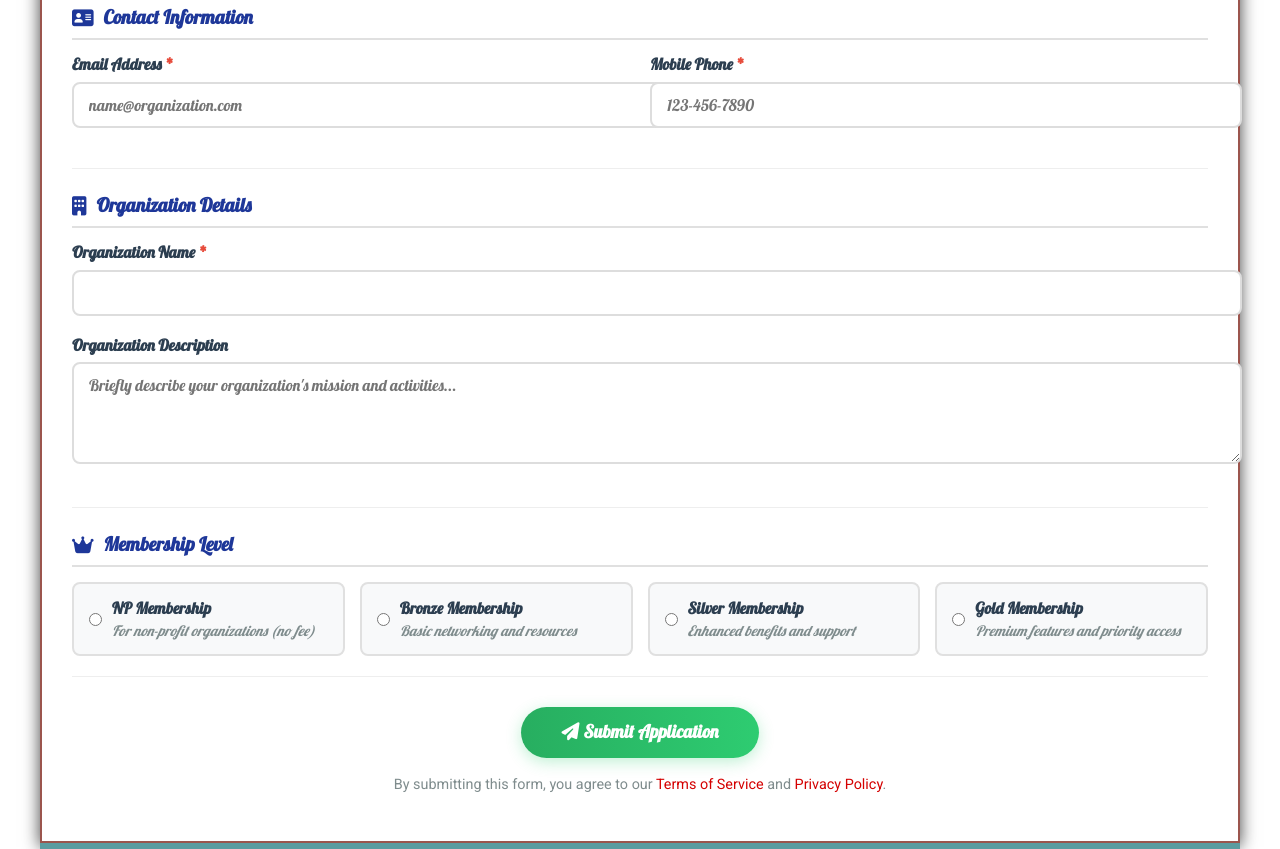
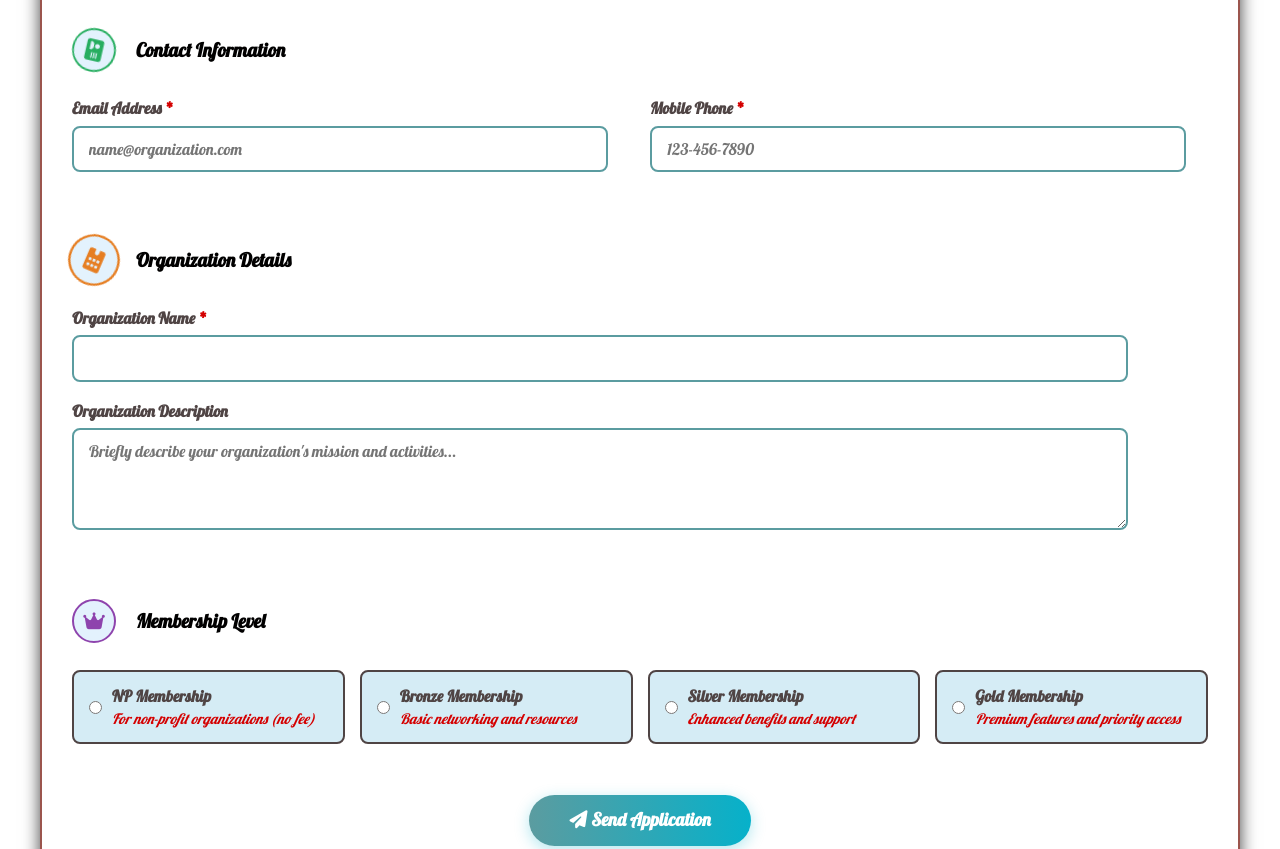
Before and after one commit to flixjavier/wdd231, a plain HTML site: page chamber/join.html in a window 1280 px wide. Shown: the part 940-1789 px from the top of the page. Drawn offline with Linux system fonts and the light colour scheme; no server answers.

Commit message:
animation updates

```diff
--- a/chamber/join.html
+++ b/chamber/join.html
@@ -216,7 +216,7 @@
                 <input type="hidden" name="timestamp" id="timestamp">
 
                 <button type="submit" class="btn-submit">
-                    <i class="fas fa-paper-plane"></i> Submit Application
+                    <i class="fas fa-paper-plane"></i> Send Application
                 </button>
 
                 <p class="form-note">By submitting this form, you agree to our <a href="#">Terms of Service</a> and <a href="#">Privacy Policy</a>.</p>
--- a/chamber/styles/form.css
+++ b/chamber/styles/form.css
@@ -40,6 +40,7 @@
   --black-3: #010000ff;
   --moonstone: #5B9CA0ff;
   --moonstone-2: #06B1CAff;
+  --background: #d5ecf5;
 }
 
 .form-header {
@@ -72,7 +73,8 @@
 }
 
 .form-intro {
-    background: #f0f8ff;
+    background: var(--background);
+    font-weight: bold;
     border-left: 4px solid var(--engineering-orange);
     padding: 20px;
     margin-bottom: 30px;
@@ -80,14 +82,14 @@
 }
 
 .form-intro h3 {
-    color: #1e3799;
+    color: var(--black-2);
     margin-bottom: 10px;
 }
 
 .form-section {
     margin-bottom: 25px;
     padding-bottom: 20px;
-    border-bottom: 1px solid #eee;
+    border-bottom: 1px solid white;
 }
 
 .form-section:last-child {
@@ -96,10 +98,10 @@
 }
 
 h3.section-title {
-    color: #1e3799;
+    color: var(--black-3);
     margin-bottom: 15px;
     padding-bottom: 10px;
-    border-bottom: 2px solid #e0e0e0;
+    border-bottom: 2px solid white;
     display: flex;
     align-items: center;
     gap: 10px;
@@ -125,11 +127,11 @@ label {
     display: block;
     margin-bottom: 8px;
     font-weight: 600;
-    color: #2c3e50;
+    color: var(--van-dyke);
 }
 
 label span.required {
-    color: #e74c3c;
+    color: var(--engineering-orange);
 }
 
 input[type="text"],
@@ -137,9 +139,9 @@ input[type="email"],
 input[type="tel"],
 select,
 textarea {
-    width: 100%;
+    width: 90%;
     padding: 12px 15px;
-    border: 2px solid #ddd;
+    border: 2px solid var(--moonstone);
     border-radius: 8px;
     font-size: 16px;
     transition: all 0.3s ease;
@@ -148,9 +150,9 @@ textarea {
 input:focus,
 select:focus,
 textarea:focus {
-    border-color: #3498db;
+    border-color: var(--background);
     outline: none;
-    box-shadow: 0 0 8px rgba(52, 152, 219, 0.3);
+    box-shadow: 0 0 8px rgba(6, 177, 202, 0.3);
 }
 
 .radio-group {
@@ -162,16 +164,16 @@ textarea:focus {
 
 .radio-option {
     flex: 1 1 150px;
-    background: #f8f9fa;
+    background: var(--background);
     padding: 15px;
     border-radius: 8px;
-    border: 2px solid #e0e0e0;
+    border: 2px solid var(--van-dyke);
     transition: all 0.3s ease;
 }
 
 .radio-option:hover {
-    border-color: #3498db;
-    background: #e3f2fd;
+    border-color: var(--moonstone);
+    background: rgba(79, 68, 68, 0.2);
 }
 
 .radio-option label {
@@ -188,13 +190,13 @@ textarea:focus {
 
 .membership-feature {
     font-size: 0.9rem;
-    color: #7f8c8d;
+    color: var(--engineering-orange);
     margin-top: 5px;
     font-style: italic;
 }
 
 .btn-submit {
-    background: linear-gradient(90deg, #27ae60, #2ecc71);
+    background: linear-gradient(90deg, var(--moonstone), var(--moonstone-2));
     color: white;
     border: none;
     padding: 15px 40px;
@@ -205,20 +207,85 @@ textarea:focus {
     font-weight: 600;
     display: block;
     margin: 30px auto 10px;
-    box-shadow: 0 4px 15px rgba(46, 204, 113, 0.3);
+    box-shadow: 0 4px 15px rgba(6, 177, 202, 0.3);
 }
 
 .btn-submit:hover {
     transform: translateY(-3px);
-    box-shadow: 0 6px 20px rgba(46, 204, 113, 0.4);
-    background: linear-gradient(90deg, #2ecc71, #27ae60);
+    box-shadow: 0 6px 20px rgba(6, 177, 202, 1.0);
+    background: linear-gradient(90deg, var(--engineering-orange), var(--redwood));
 }
 
 .form-note {
     text-align: center;
-    color: #7f8c8d;
+    color: var(--black);
     font-size: 0.9rem;
     margin-top: 15px;
+}
+
+
+/* Keyframes for continuous rotation */
+@keyframes rotateCircle {
+  0% { transform: rotate(0deg); }
+  100% { transform: rotate(360deg); }
+}
+
+@keyframes rotateCircleReverse {
+  0% { transform: rotate(360deg); }
+  100% { transform: rotate(0deg); }
+}
+
+@keyframes rotateCirclePulse {
+  0% { transform: rotate(0deg) scale(1); }
+  50% { transform: rotate(180deg) scale(1.2); }
+  100% { transform: rotate(360deg) scale(1); }
+}
+
+@keyframes rotateCircleBounce {
+  0% { transform: rotate(0deg) translateY(0); }
+  25% { transform: rotate(90deg) translateY(-5px); }
+  50% { transform: rotate(180deg) translateY(0); }
+  75% { transform: rotate(270deg) translateY(-5px); }
+  100% { transform: rotate(360deg) translateY(0); }
+}
+
+/* Applicant Information icon animation */
+.form-section:nth-child(1) .section-title i {
+  animation: rotateCircle 6s infinite linear;
+  color: #1e3799;
+}
+
+/* Contact Information icon animation */
+.form-section:nth-child(2) .section-title i {
+  animation: rotateCircleReverse 7s infinite linear;
+  color: #27ae60;
+}
+
+/* Organization Details icon animation */
+.form-section:nth-child(3) .section-title i {
+  animation: rotateCirclePulse 8s infinite ease-in-out;
+  color: #e67e22;
+}
+
+/* Membership Level icon animation */
+.form-section:nth-child(4) .section-title i {
+  animation: rotateCircleBounce 5s infinite ease-in-out;
+  color: #8e44ad;
+}
+
+/* Base styles for icons */
+.section-title i {
+  display: inline-flex;
+  justify-content: center;
+  align-items: center;
+  width: 40px;
+  height: 40px;
+  border-radius: 50%;
+  background: #e3f2fd;
+  font-size: 1.2rem;
+  margin-right: 10px;
+  border: 2px solid currentColor;
+  transition: all 0.3s ease;
 }
 
 @media (max-width: 600px) {
--- a/chamber/styles/small.css
+++ b/chamber/styles/small.css
@@ -12,6 +12,7 @@
   --black-3: #010000ff;
   --moonstone: #5B9CA0ff;
   --moonstone-2: #06B1CAff;
+  --background: #d5ecf5;
 }
 
 header {
@@ -83,7 +84,7 @@ ul.menuLinks a:hover {
 
 #myButton.open::before {
   content: "\2612";
-  color: var(--redwood);
+  color: var(--background);
 }
 
 nav#animateme {
```
